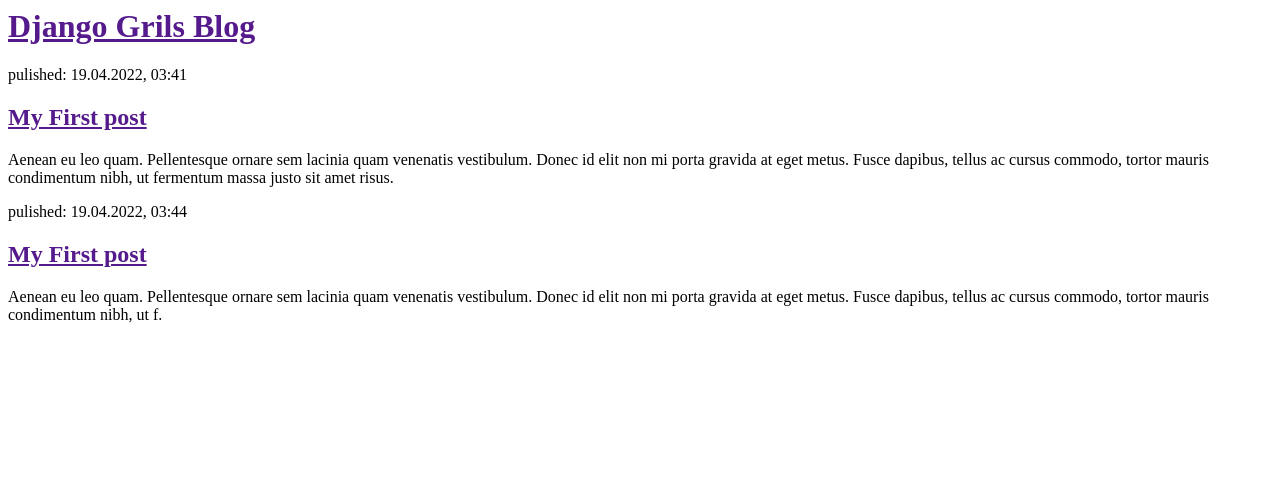
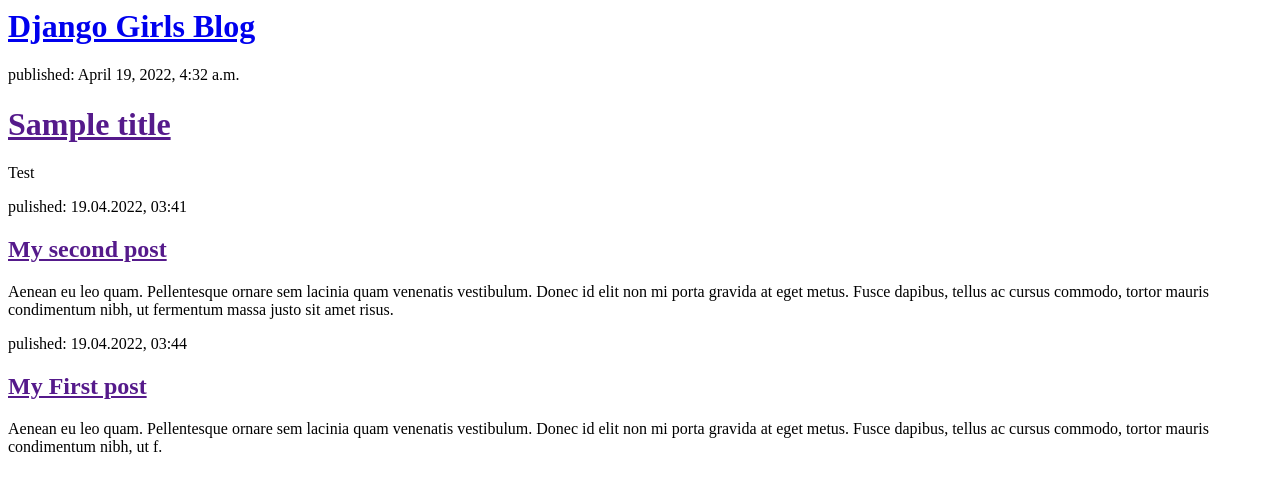
Before and after one commit to nobrain711/my-frist-blog, a Django app: page / in a window 1280 px wide. Shown: the top 494 px of the page. Run offline with Django 4.2, Linux system fonts and the light colour scheme; data comes from the database, SQL or seed files in the repository; both versions use the stored data as it was after the commit.

Commit message:
Modified templates to display posts from database.

```diff
--- a/blog/templates/blog/post_list.html
+++ b/blog/templates/blog/post_list.html
@@ -4,12 +4,20 @@
   </head>
   <body>
     <div>
-      <h1><a href="">Django Grils Blog</a></h1>
+      <h1><a href="/">Django Girls Blog</a></h1>
     </div>
+
+    {% for post in posts %}
+    <div>
+      <p>published: {{ post.published_date }}</p>
+      <h1><a href="">{{ post.title }}</a></h1>
+      <p>{{ post.text|linebreaksbr }}</p>
+    </div>
+    {% endfor %}
 
     <div>
       <p>pulished: 19.04.2022, 03:41</p>
-      <h2><a href="">My First post</a></h2>
+      <h2><a href="">My second post</a></h2>
       <p>
         Aenean eu leo quam. Pellentesque ornare sem lacinia quam venenatis
         vestibulum. Donec id elit non mi porta gravida at eget metus. Fusce
--- a/blog/views.py
+++ b/blog/views.py
@@ -1,5 +1,7 @@
 from django.shortcuts import render
+from django.utils import timezone
+from .models import Post
 
-# Create your views here.
 def post_list(request):
-    return render(request, 'blog/post_list.html',{})
+    posts = Post.objects.filter(published_date__lte=timezone.now()).order_by('published_date')
+    return render(request, 'blog/post_list.html', {'posts': posts})
```
Also changed, not shown: db.sqlite3.
